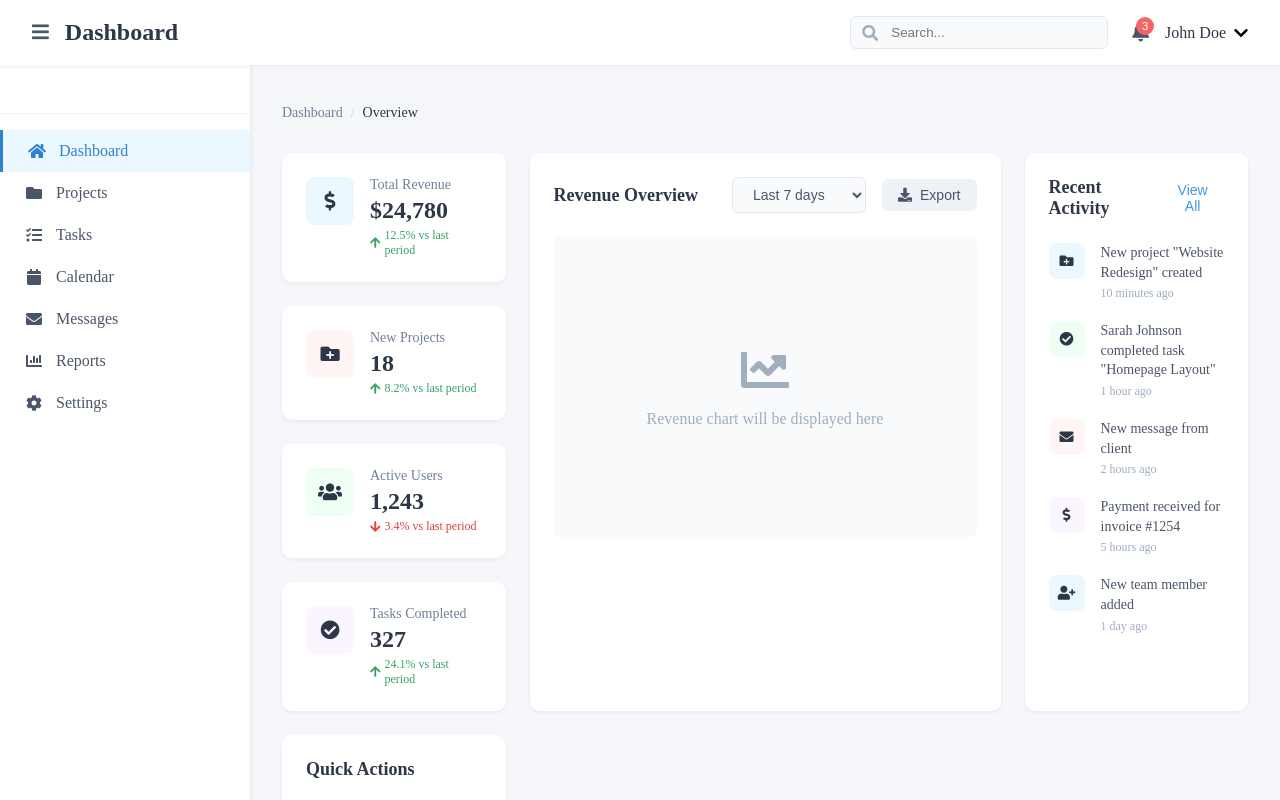
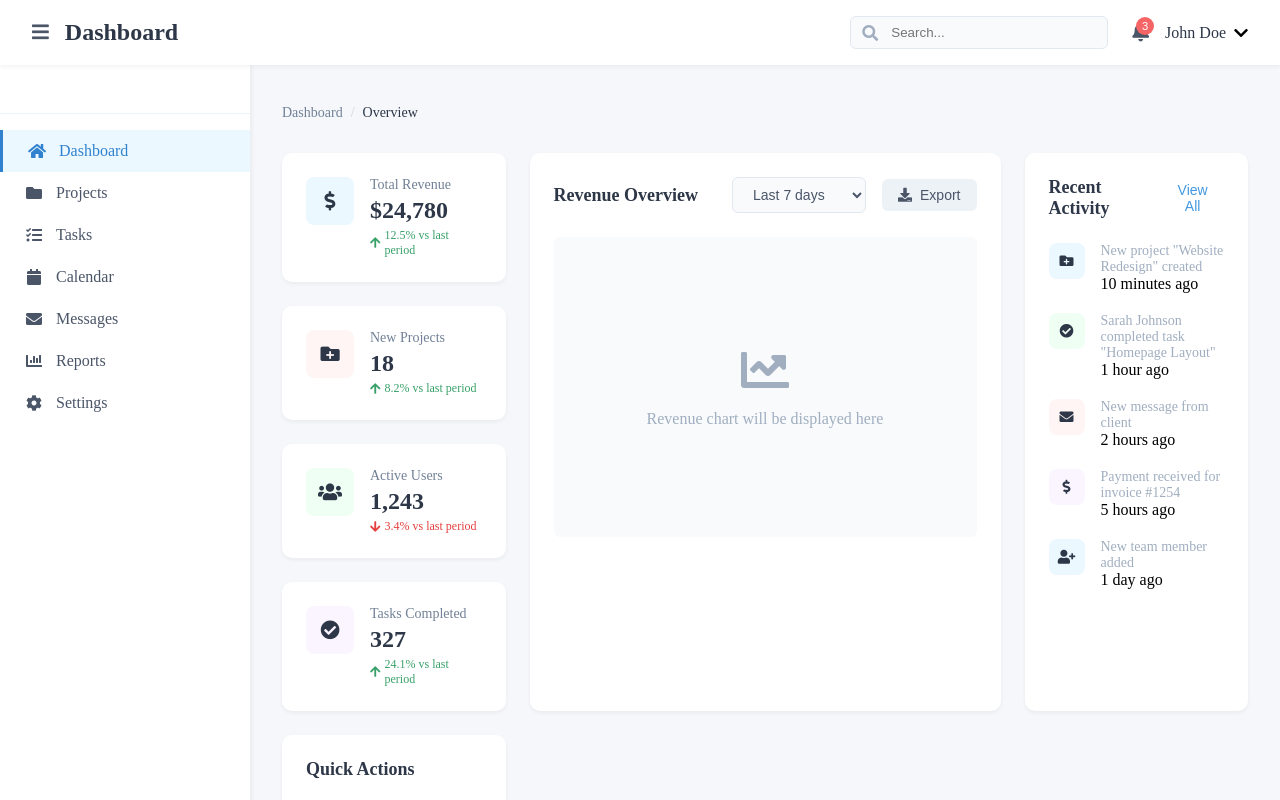
Before and after one commit to sasanedicbn/Mini-app, a Vue app in the folder Mini-app/: page /dashboard in a window 1280 px wide. Shown: the top 800 px of the page. Built offline with nearby package versions, Linux system fonts and the light colour scheme.

Commit message:
Create changes

```diff
--- a/Mini-app/src/components/Dashboard/DashboardHelpers/DashboardRecentActivity.vue
+++ b/Mini-app/src/components/Dashboard/DashboardHelpers/DashboardRecentActivity.vue
@@ -135,13 +135,7 @@ const activities = [
 
 .activity-text {
   font-size: 0.875rem;
-  color: #4a5568;
-  margin: 0 0 0.25rem 0;
-  line-height: 1.4;
-}
-
-.activity-time {
-  font-size: 0.75rem;
+  ize: 0.75rem;
   color: #a0aec0;
   margin: 0;
 }
```
